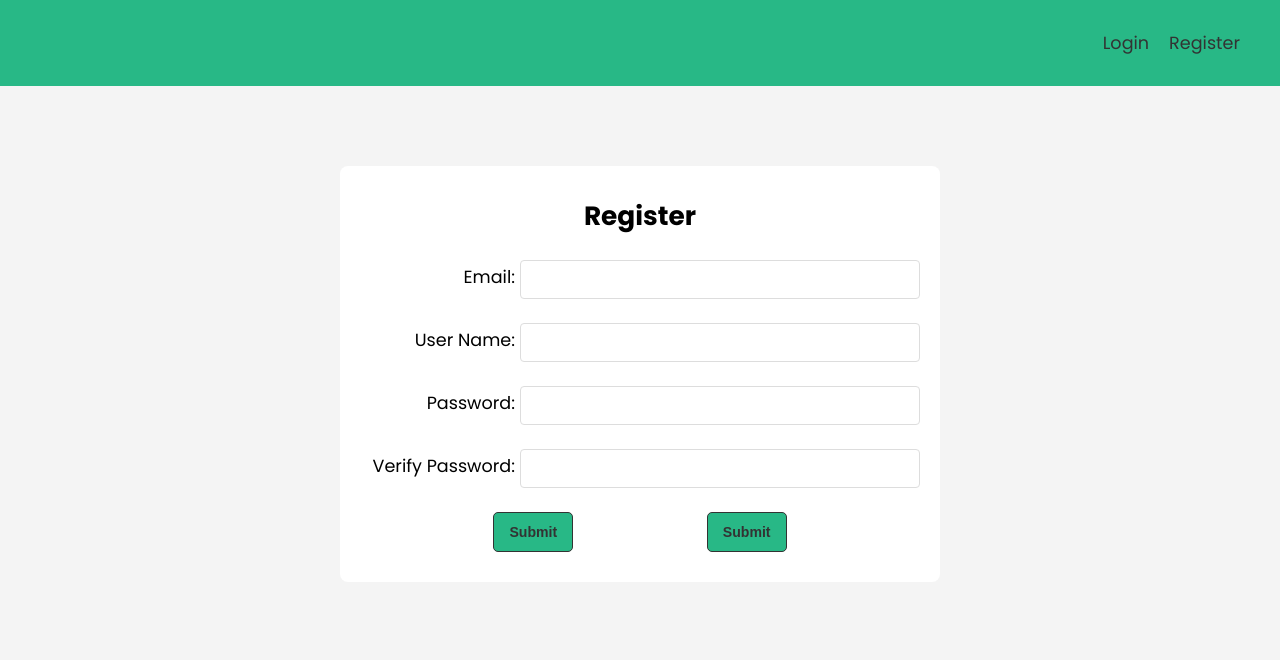
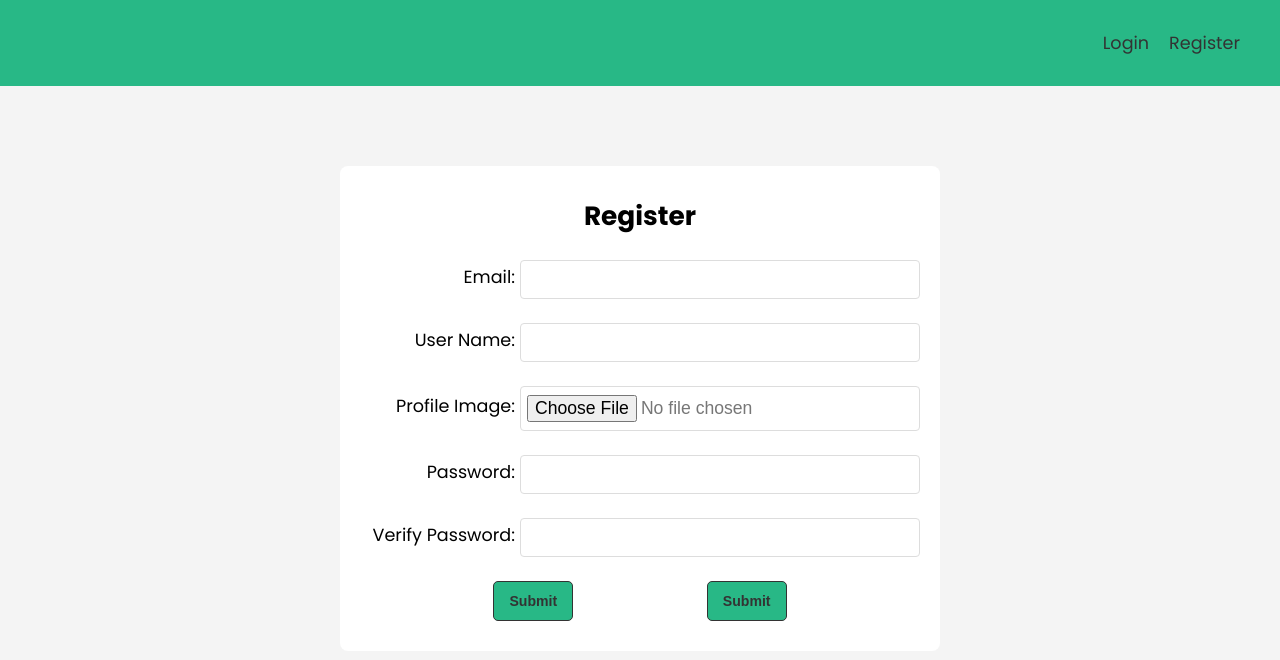
Before and after one commit to jon-cron/hmb, a React (Create React App) app: page /signup in a window 1280 px wide. Shown: the top 660 px of the page. Built offline with nearby package versions, Linux system fonts and the light colour scheme; no server answers.

Commit message:
user image

```diff
--- a/src/pages/login/Login.css
+++ b/src/pages/login/Login.css
@@ -4,26 +4,26 @@
   margin: auto;
   border-radius: 8px;
 }
-.signup .form-div {
+.login .form-div {
   padding: 30px 20px;
   border-radius: 8px;
 }
-.signup .form-div label {
+.login .form-div label {
   display: flex;
   justify-content: flex-end;
   align-items: center;
 }
-.signup .form-div label input {
+.login .form-div label input {
   max-width: 400px;
 }
-.signup .form-div label span {
+.login .form-div label span {
   padding-right: 5px;
 }
-.signup .form-div .btn-div {
+.login .form-div .btn-div {
   justify-content: space-evenly;
   display: flex;
 }
-.signup .form-div .btn-div button {
+.login .form-div .btn-div button {
   height: 40px;
   width: 80px;
   font-size: 0.8em;
--- a/src/pages/login/Login.js
+++ b/src/pages/login/Login.js
@@ -6,9 +6,9 @@ export default function () {
   const [email, setEmail] = useState("");
   const [password, setPassword] = useState("");
   return (
-    <div className="signup">
+    <div className="login">
       <div className="form-div">
-        <h2>Register</h2>
+        <h2>Login</h2>
         <form className="form">
           <label>
             <span>Email:</span>
--- a/src/pages/signup/Signup.js
+++ b/src/pages/signup/Signup.js
@@ -7,6 +7,28 @@ export default function Signup() {
   const [password, setPassword] = useState("");
   const [displayName, setDisplayName] = useState("");
   const [passwordCheck, setPasswordCheck] = useState("");
+  const [profileImg, setProfileImg] = useState(null);
+  const [profileImgError, setProfileImgError] = useState(null);
+  const handleImg = (e) => {
+    setProfileImg(null);
+    setProfileImgError(null);
+    let selected = e.target.files[0];
+    if (!selected) {
+      setProfileImgError("Please select a file");
+      return;
+    }
+    if (!selected.type.includes("image")) {
+      setProfileImgError("Please select an image file");
+      return;
+    }
+    if (selected.size > 100000) {
+      setProfileImgError("File size too larger");
+      return;
+    }
+    setProfileImgError(null);
+    setProfileImg(selected);
+    console.log(profileImg);
+  };
   return (
     <div className="signup">
       <div className="form-div">
@@ -30,6 +52,11 @@ export default function Signup() {
               required
             />
           </label>
+          <label>
+            <span>Profile Image:</span>
+            <input type="file" onChange={handleImg} required />
+          </label>
+          {profileImgError && <p>{profileImgError}</p>}
           <label>
             <span>Password:</span>
             <input
```
